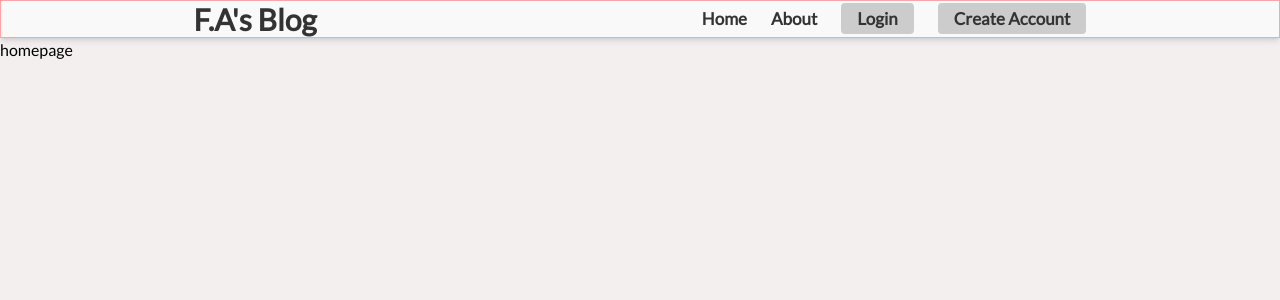
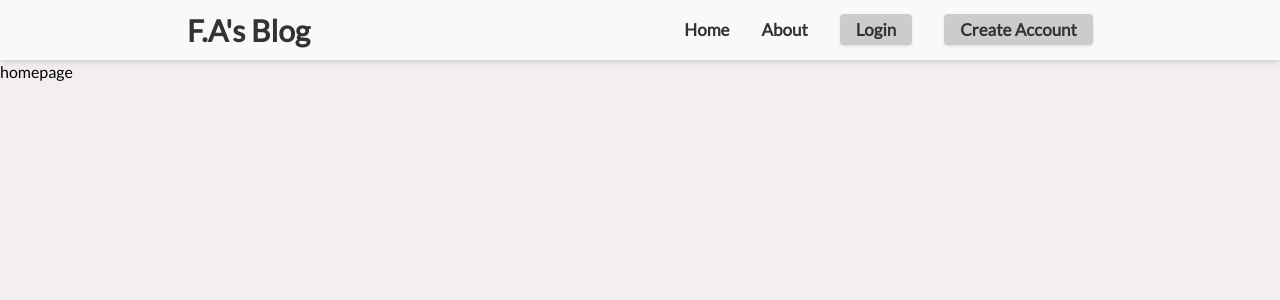
Before and after one commit to favour5678/BlogApp, a React (Create React App) app in the folder client/: page / in a window 1280 px wide. Shown: the top 300 px of the page. Built offline with nearby package versions, Linux system fonts and the light colour scheme.

Commit message:
done with the navbar component

```diff
--- a/client/src/components/Navbar.jsx
+++ b/client/src/components/Navbar.jsx
@@ -4,11 +4,11 @@ import { Link } from 'react-router-dom'
 export const Navbar = () => {
   return (
     <nav className="bg-[#F9F9F9] text-[#333333] container max-w-full shadow-md">
-      <div className="flex justify-around border border-red-300">
-        <h1 className="text-3xl font-semibold">F.A's Blog</h1>
-        <ul className="flex items-center font-semibold text-[17px] space-x-6">
-          <li><Link to={'/'}>Home</Link></li>
-          <li><Link to={'about'}>About</Link></li>
+      <div className="flex justify-around items-center h-[60px]">
+        <Link to={'/'} className="text-3xl font-semibold hover:underline underline-offset-4">F.A's Blog</Link>
+        <ul className="flex items-center font-semibold text-[17px] space-x-8">
+          <li className="hover:underline underline-offset-4"><Link to={'/'}>Home</Link></li>
+          <li className="hover:underline underline-offset-4"><Link to={'about'}>About</Link></li>
           <li>
             <Link to={'login'} className="button">Login</Link>
           </li>
--- a/client/src/index.css
+++ b/client/src/index.css
@@ -6,5 +6,5 @@
 
 
 .button {
-    @apply px-4 py-[5px] bg-[#CCCCCC] hover:bg-[#AAAAAA] duration-300 rounded;
+    @apply px-4 py-[5px] bg-[#CCCCCC] hover:bg-[#AAAAAA] duration-300 rounded shadow;
 }
```
